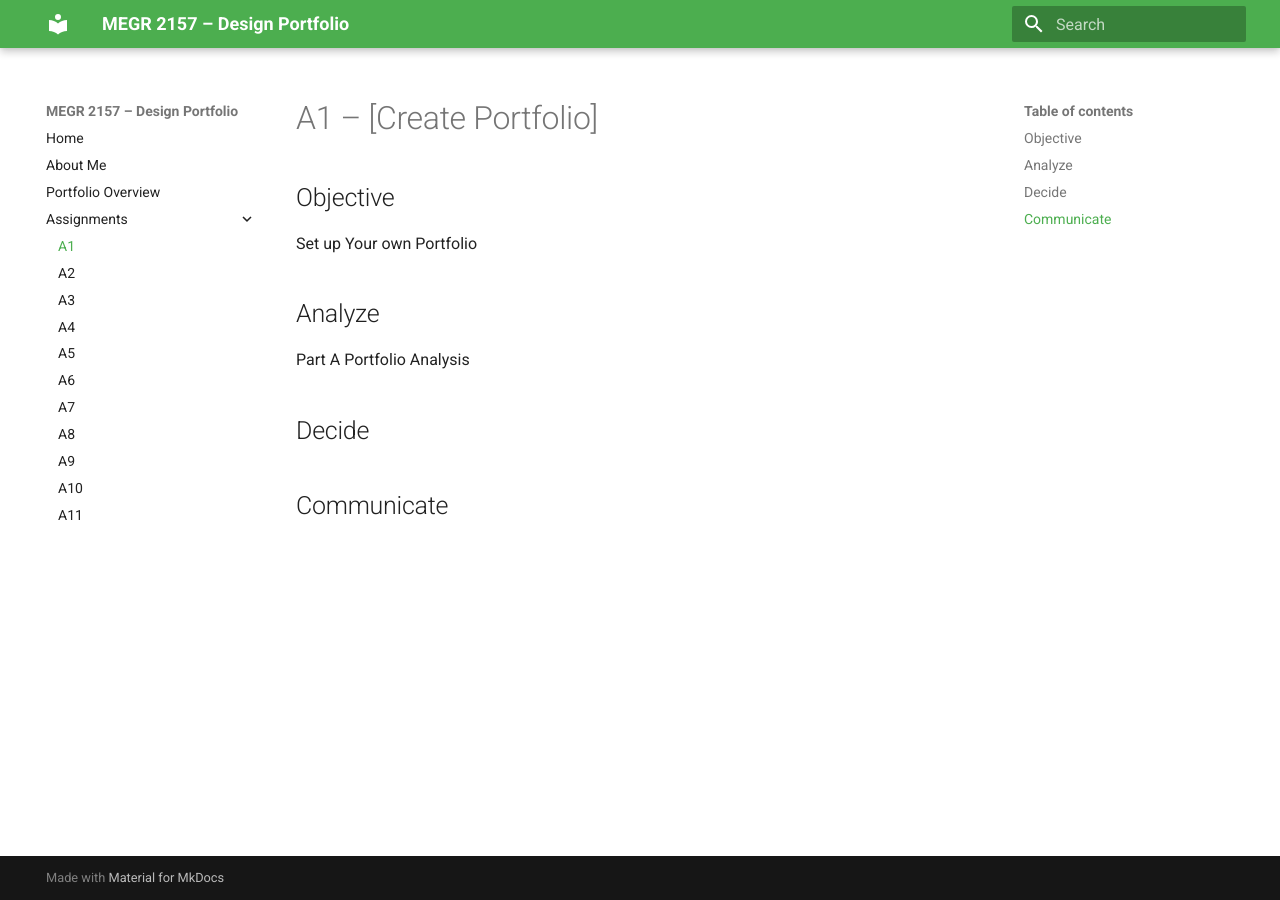
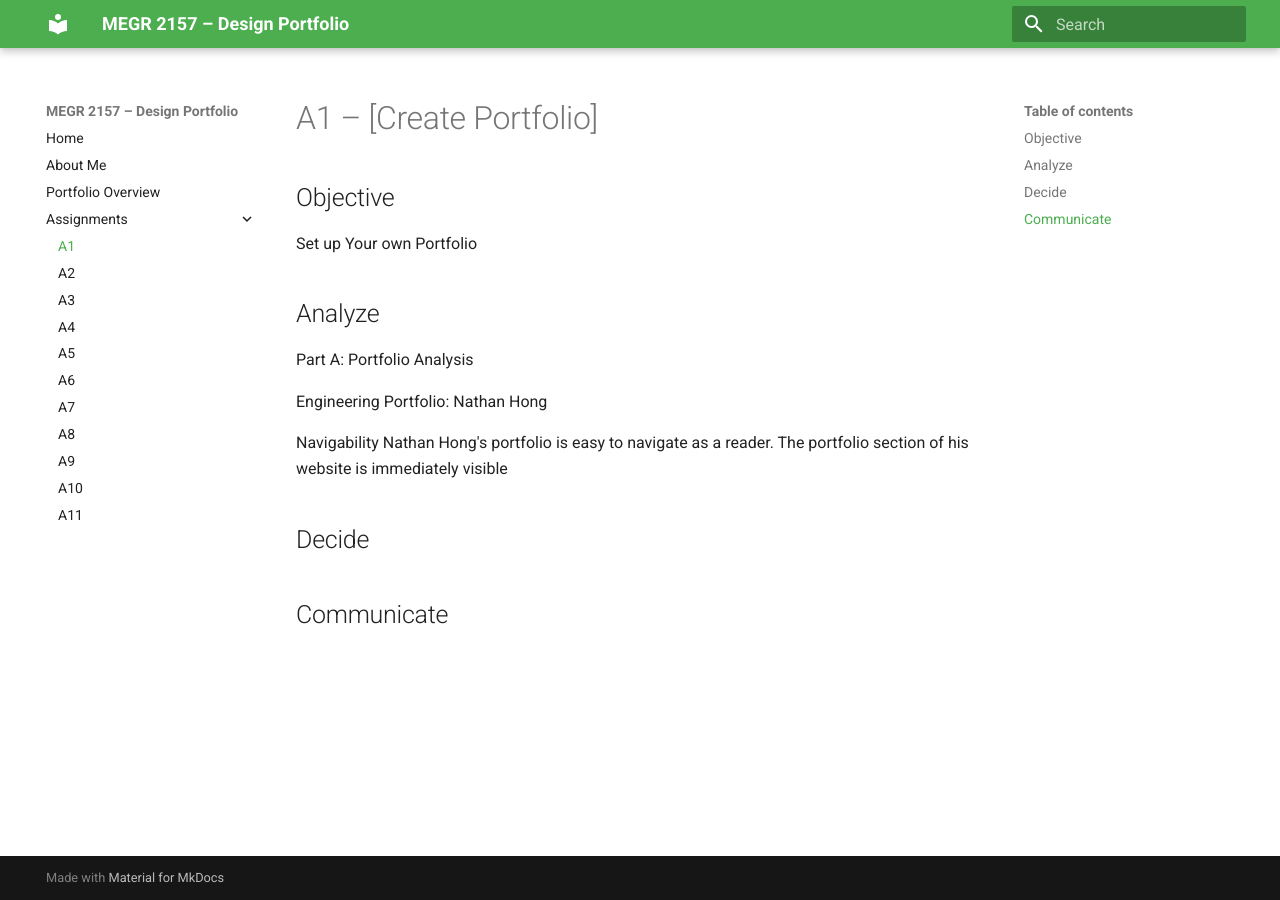
Before and after one commit to mbsibelius/megr2156-portfolio-mbs, an MkDocs documentation site: the page built from docs/assignments/A01/index.md, in a window 1280 px wide. Built offline with MkDocs 1.6.1 and Material for MkDocs 9.7.7, drawn with Linux system fonts in a browser that asks for light colours.

Commit message:
Fix formatting and heading in index.md

```diff
--- a/docs/assignments/A01/index.md
+++ b/docs/assignments/A01/index.md
@@ -4,7 +4,12 @@
 Set up Your own Portfolio
 
 ## Analyze
-Part A Portfolio Analysis
+Part A: Portfolio Analysis
+
+Engineering Portfolio: Nathan Hong
+
+Navigability
+Nathan Hong's portfolio is easy to navigate as a reader. The portfolio section of his website is immediately visible
 
 ## Decide
 
```
